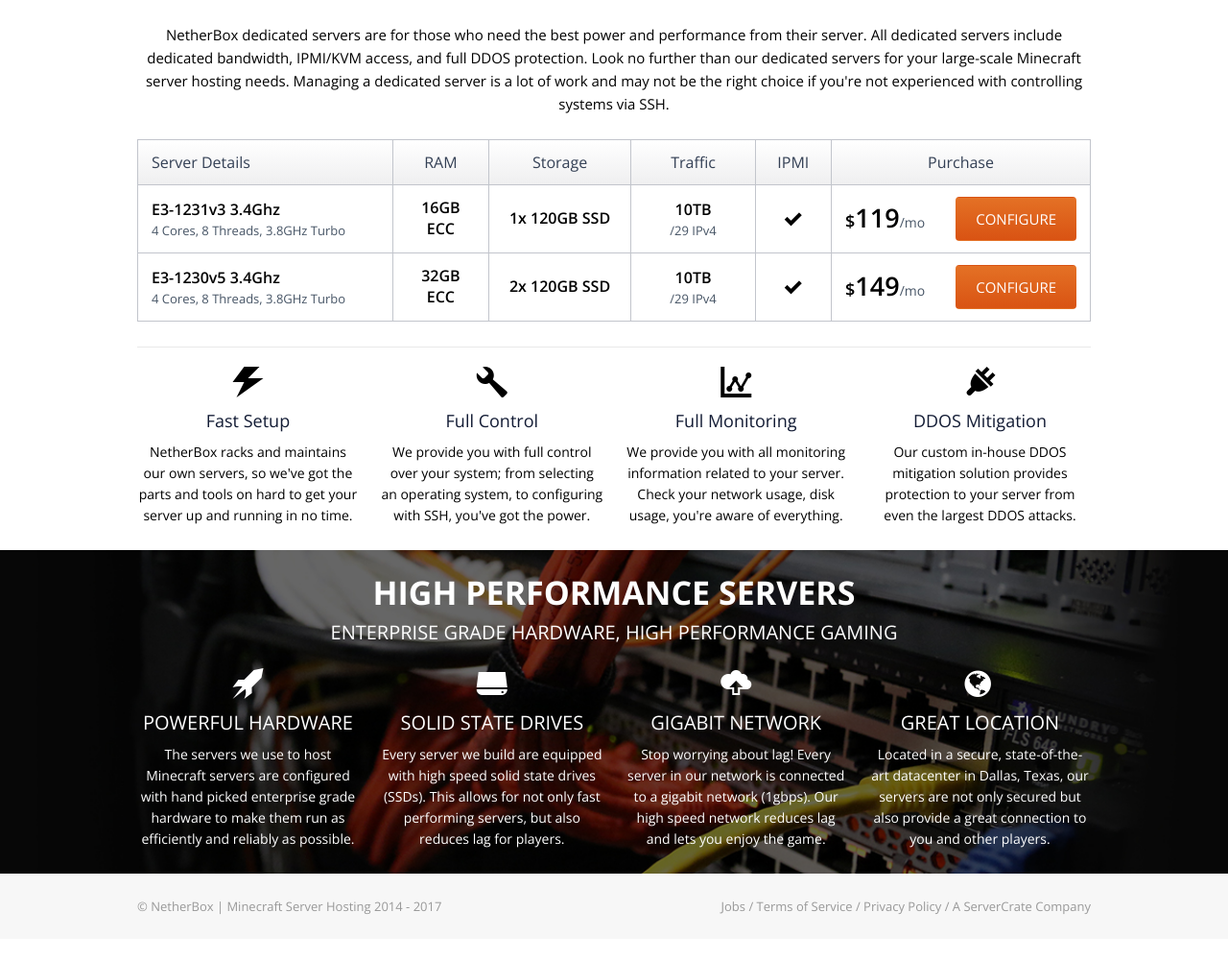
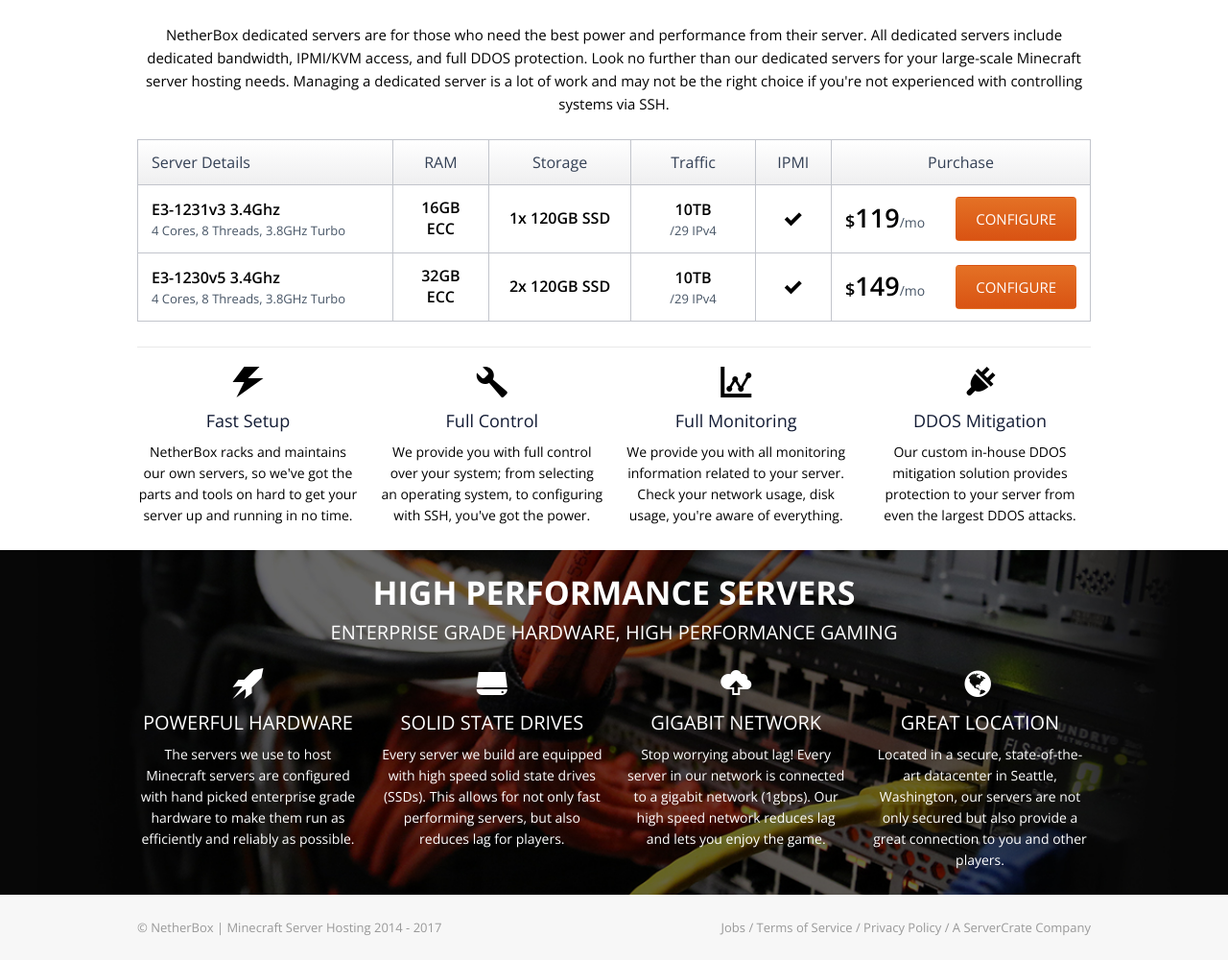
Before and after one commit to RobertClarke/NetherBox, a PHP site: page /dedicated in a window 1280 px wide. Shown: the part 318-1318 px from the top of the page at 96% size. Before the commit the page ends 1271 px from the top, so only its background shows below. Run offline with PHP 8.4, Linux system fonts and the light colour scheme; some libraries are stand-ins or nearby versions; some web fonts are replaced.

Commit message:
Update dedicated.php

```diff
--- a/dedicated.php
+++ b/dedicated.php
@@ -125,7 +125,7 @@ require_once('structure/header.php');
 	<article>
 		<i class="icn-earth"></i>
 		<h4>Great Location</h4>
-		<p>Located in a secure, state-of-the-art datacenter in Dallas, Texas, our servers are not only secured but also provide a great connection to you and other players.</p>
+		<p>Located in a secure, state-of-the-art datacenter in Seattle, Washington, our servers are not only secured but also provide a great connection to you and other players.</p>
 	</article>
 </div>
 
```
